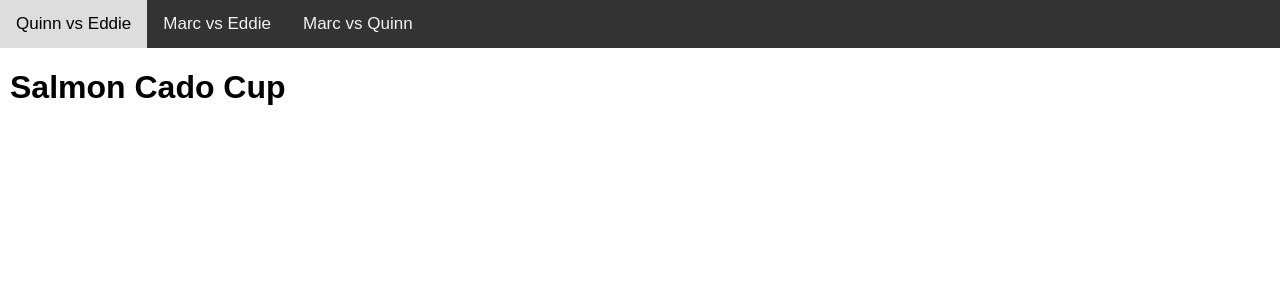
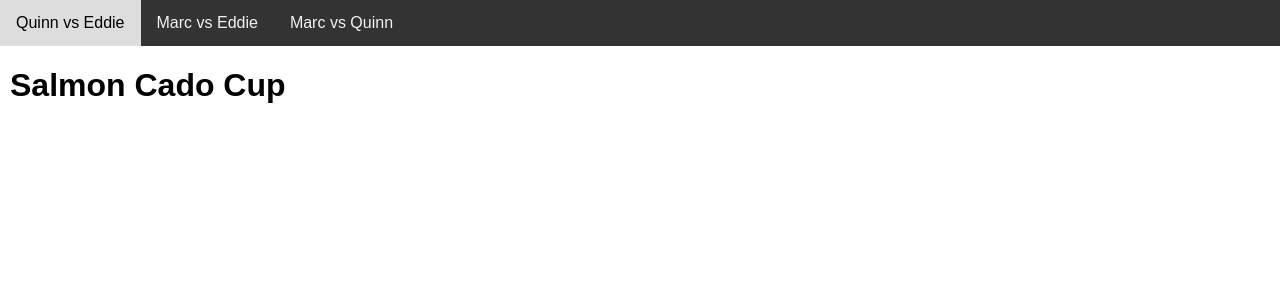
Before and after one commit to brettedw/nhl_sides, a Flask app: page / in a window 1280 px wide. Shown: the top 300 px of the page. Run offline with Flask 2, Linux system fonts and the light colour scheme.

Commit message:
messing with font size

```diff
--- a/templates/index.html
+++ b/templates/index.html
@@ -1,13 +1,14 @@
 <!DOCTYPE html>
 <html lang="en">
   <head>
-    <title>salmon Cado Cup</title>
+    <title>Salmon Cado Cup</title>
     <meta charset="utf-8">
     <meta name="viewport" content="width=device-width, initial-scale=1">
     <style>
       body {
         margin: 0;
         font-family: Arial, Helvetica, sans-serif;
+        font-size:medium
       }
 
       .topnav {
@@ -22,7 +23,7 @@
       text-align: center;
       padding: 14px 16px;
       text-decoration: none;
-      font-size: 17px;
+      font-size: medium;
       }
 
       /* Change color on hover */
```
